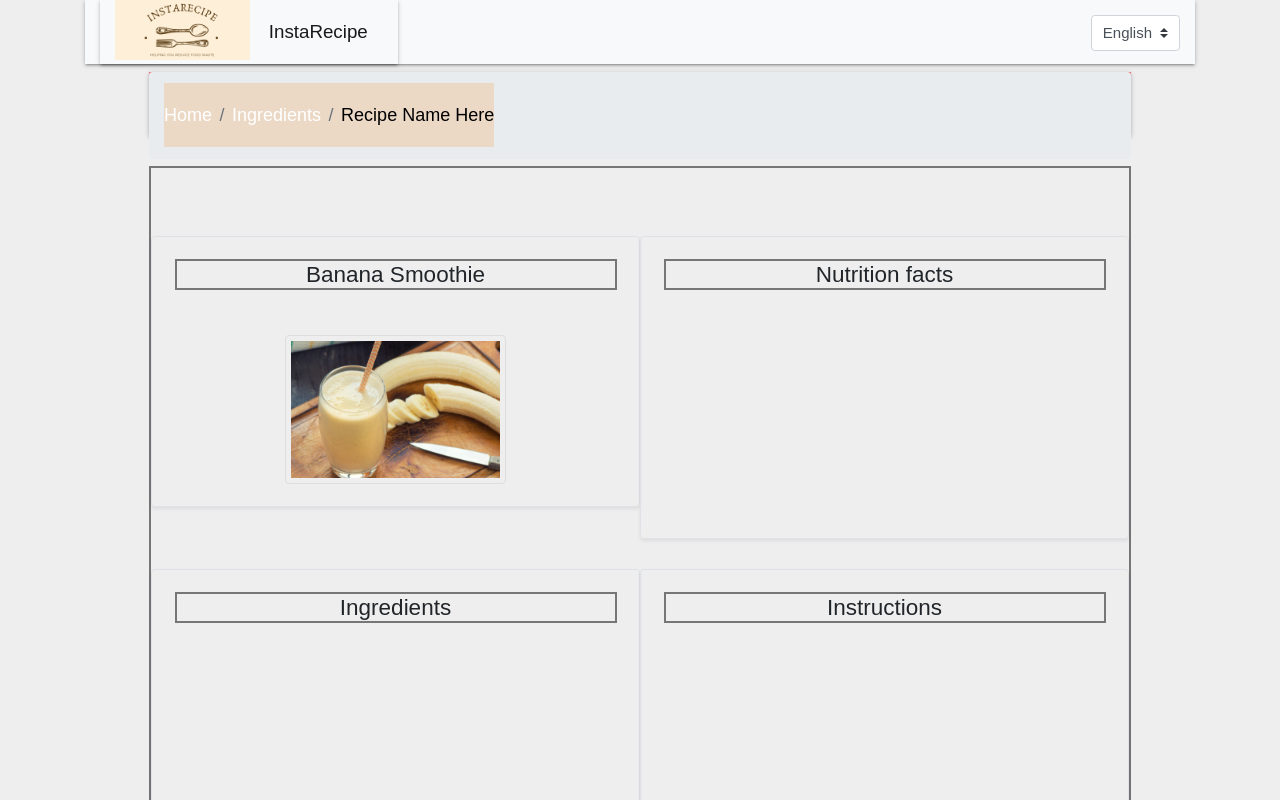
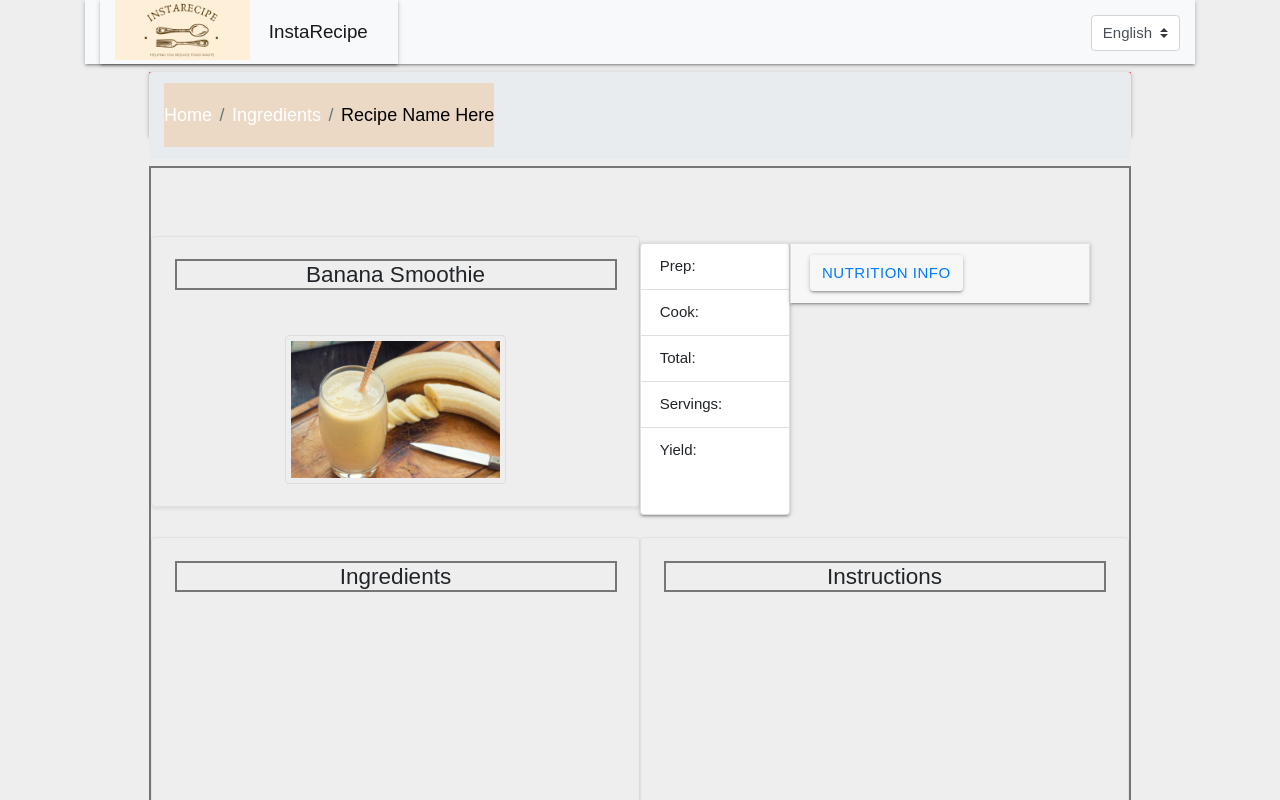
Before and after one commit to snehageorge37/SEG3125-GROUP-14, a React (Create React App) app in the folder lab7_8_9/starting_point/instarecipeapp/: page /recipes in a window 1280 px wide. Shown: the top 800 px of the page. Built offline with nearby package versions, Linux system fonts and the light colour scheme.

Commit message:
Separated Serving size from nutrition facts on recipe page

```diff
--- a/lab7_8_9/starting_point/instarecipeapp/src/Recipes.js
+++ b/lab7_8_9/starting_point/instarecipeapp/src/Recipes.js
@@ -1,7 +1,11 @@
-import React, { Component } from "react";
+import React from "react";
 import banana_smoothie from "./images/banana_smoothie.PNG";
 import Breadcrumb from "react-bootstrap/Breadcrumb";
 import styled from "styled-components";
+import ListGroup from "react-bootstrap/ListGroup";
+import Card from "react-bootstrap/Card";
+import Button from "react-bootstrap/Button";
+import Accordion from "react-bootstrap/Accordion";
 
 const breadcrumb = {
   color: "black",
@@ -29,8 +33,7 @@ const divBorderStyle = {
   marginTop: 30,
 };
 
-class Recipes extends Component {
-  render() {
+function Recipes() {
   return (
     <Container>
       <Breadcrumb>
@@ -65,25 +68,30 @@ class Recipes extends Component {
               </div>
             </div>
           </div>
-            <div class="col-md-6">
-              <div class="row g-0 border rounded overflow-hidden flex-md-row mb-4 shadow-sm h-md-250 position-relative">
-                <div class="col p-4 d-flex flex-column position-static">
-                  <h4 class="mb-0" style={pStyle}>
-                    Nutrition facts
-                  </h4>
-                  <br />
-                  <br />
-                  <br />
-                  <br />
-                  <br />
-                  <br />
-                  <br />
-                  <br />
-                  <br />
-                  <br />
-                </div>
-              </div>
-            </div>
+          <Card style={{ width: "10rem" }}>
+            <ListGroup variant="flush">
+              <ListGroup.Item>Prep:</ListGroup.Item>
+              <ListGroup.Item>Cook:</ListGroup.Item>
+              <ListGroup.Item>Total:</ListGroup.Item>
+              <ListGroup.Item>Servings:</ListGroup.Item>
+              <ListGroup.Item>Yield:</ListGroup.Item>
+            </ListGroup>
+          </Card>
+          <Accordion>
+            <Card style={{ width: "20rem" }}>
+              <Card.Header>
+                <Accordion.Toggle as={Button} variant="link" eventKey="0">
+                  Nutrition Info
+                </Accordion.Toggle>
+              </Card.Header>
+              <Accordion.Collapse eventKey="0">
+                <Card.Body>
+                  Per Serving: 236 calories; protein 13.8g; carbohydrates 27.6g;
+                  fat 9.1g; cholesterol 147.1mg; sodium 316.4mg
+                </Card.Body>
+              </Accordion.Collapse>
+            </Card>
+          </Accordion>
         </div>
 
         <div class="row mb-2">
@@ -138,6 +146,5 @@ class Recipes extends Component {
     </Container>
   );
 }
-}
 
 export default Recipes;
```
Lines whose indentation alone changed are shown as unchanged.
